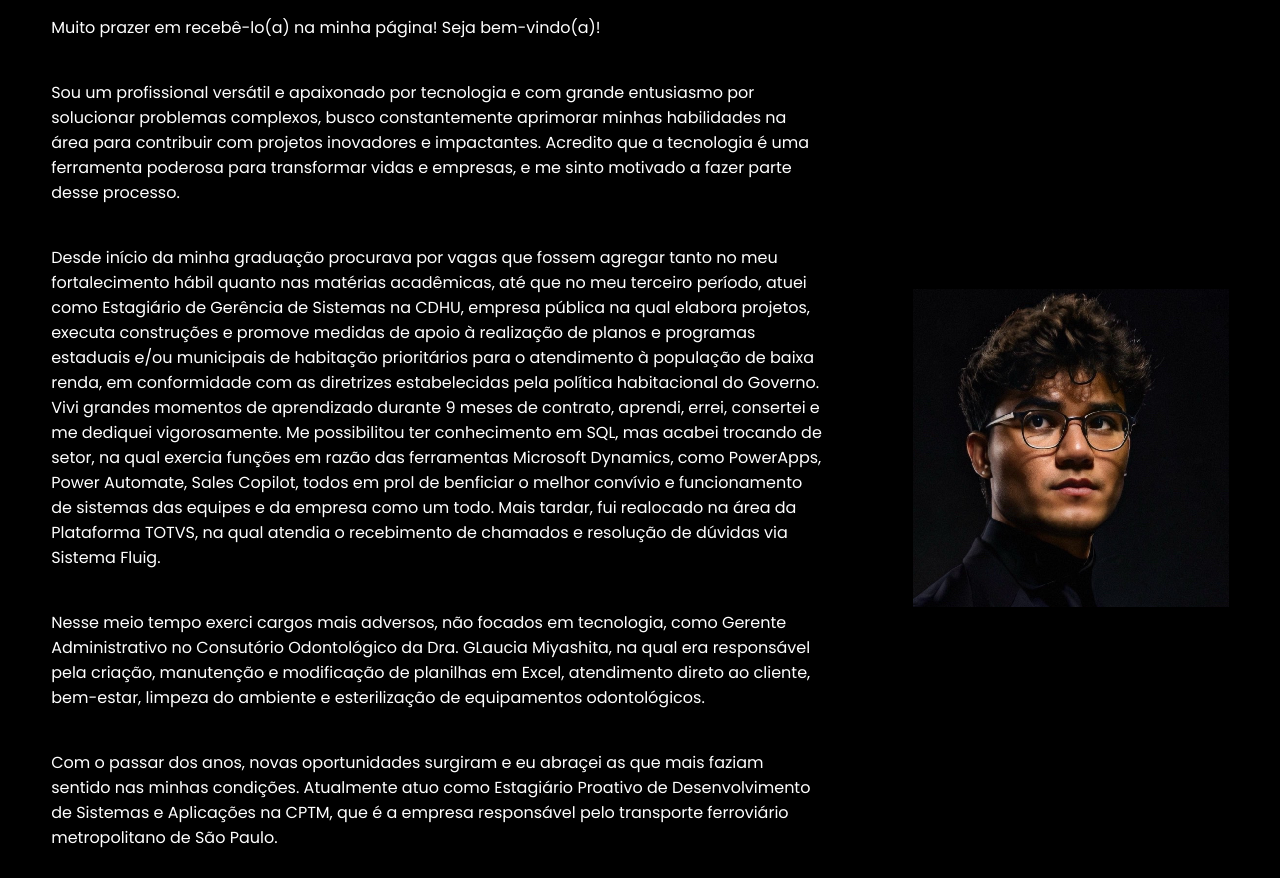
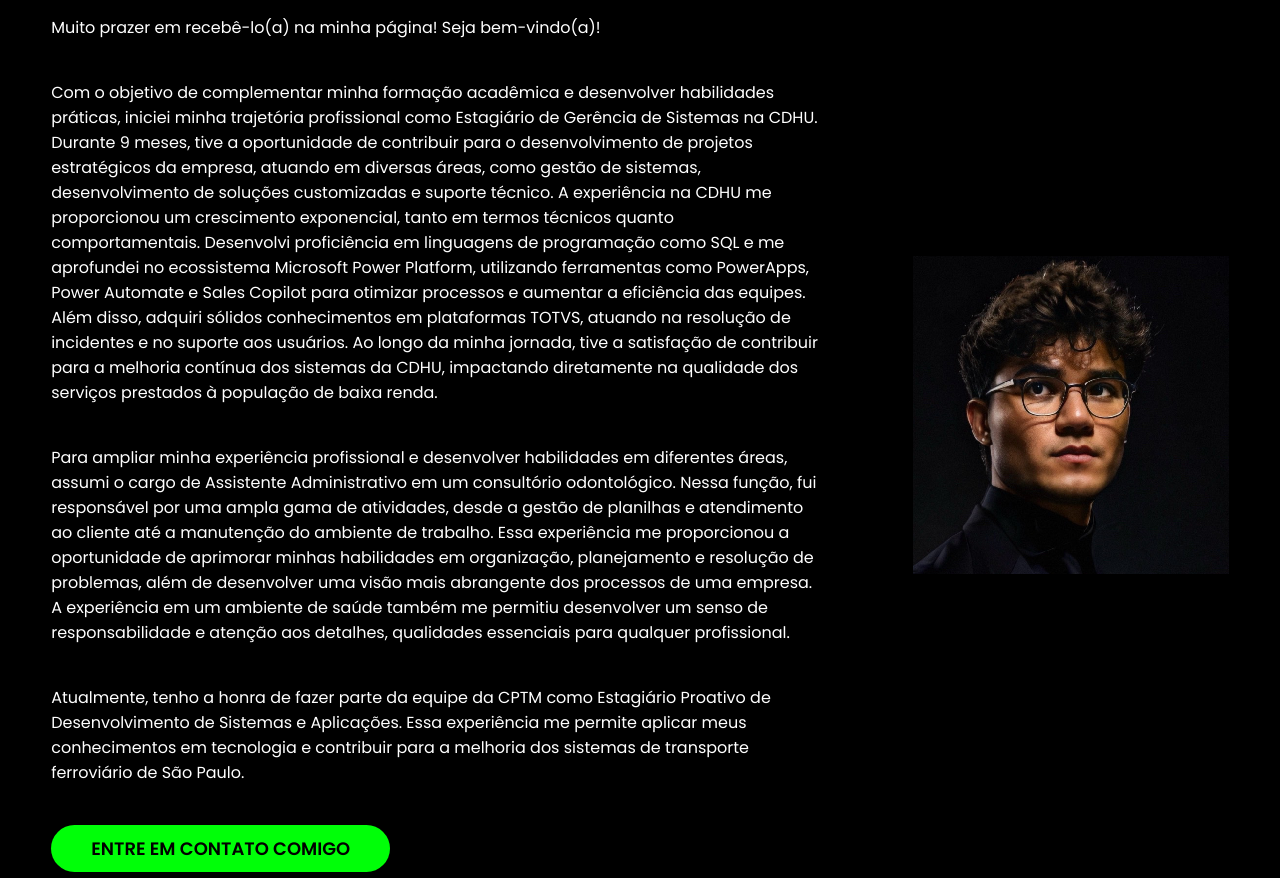
Before and after one commit to kenzocecilio/Portif-lio, a plain HTML site: page index.html in a window 1280 px wide. Shown: the part 308-1186 px from the top of the page. Drawn offline with nearby package versions, Linux system fonts and the light colour scheme.

Commit message:
Update index.html

```diff
--- a/index.html
+++ b/index.html
@@ -82,18 +82,22 @@
                     <div class="interface">
                     <div class="flex">
                         <div class="txt-topo-site">
-                            <h1>DESENVOLVEDOR DE SOFTWARE<span>.</span></h1>
+                            <h1>DESENVOLVEDOR FULL STACK<span>.</span></h1>
                             <p> Muito prazer em recebê-lo(a) na minha página! Seja bem-vindo(a)!</p>
-                            <p>Sou um profissional versátil e apaixonado por tecnologia e com grande entusiasmo por solucionar problemas complexos, busco constantemente aprimorar minhas habilidades na área para contribuir com projetos inovadores e impactantes. Acredito que a tecnologia é uma ferramenta poderosa para transformar vidas e empresas, e me sinto motivado a fazer parte desse processo.</p>
+                            <p>Com o objetivo de complementar minha formação acadêmica e desenvolver habilidades práticas, iniciei minha trajetória profissional como Estagiário de Gerência de Sistemas na CDHU. Durante 9 meses, tive a oportunidade de contribuir para o desenvolvimento de projetos estratégicos da empresa, atuando em diversas áreas, como gestão de sistemas, desenvolvimento de soluções customizadas e suporte técnico.
 
-                                <p>Desde início da minha graduação procurava por vagas que fossem agregar tanto no meu fortalecimento hábil quanto nas matérias acadêmicas, até que no meu terceiro período, atuei como Estagiário de Gerência de Sistemas na CDHU, empresa pública na qual elabora projetos, executa construções e promove medidas de apoio à realização de planos e programas estaduais e/ou municipais de habitação prioritários para o atendimento à população de baixa renda, em conformidade com as diretrizes estabelecidas pela política habitacional do Governo. Vivi grandes momentos de aprendizado durante 9 meses de contrato, aprendi, errei, consertei e me dediquei vigorosamente.
-                                    Me possibilitou ter conhecimento em SQL, mas acabei trocando de setor, na qual exercia funções em razão das ferramentas Microsoft Dynamics, como PowerApps, Power Automate, Sales Copilot, todos em prol de benficiar o melhor convívio e funcionamento de sistemas das equipes e da empresa como um todo. Mais tardar, fui realocado na área da Plataforma TOTVS, na qual atendia o recebimento de chamados e resolução de dúvidas via Sistema Fluig.</p>
+                                A experiência na CDHU me proporcionou um crescimento exponencial, tanto em termos técnicos quanto comportamentais. Desenvolvi proficiência em linguagens de programação como SQL e me aprofundei no ecossistema Microsoft Power Platform, utilizando ferramentas como PowerApps, Power Automate e Sales Copilot para otimizar processos e aumentar a eficiência das equipes. Além disso, adquiri sólidos conhecimentos em plataformas TOTVS, atuando na resolução de incidentes e no suporte aos usuários.
 
-                                <p>Nesse meio tempo exerci cargos mais adversos, não focados em tecnologia, como Gerente Administrativo no Consutório Odontológico da Dra. GLaucia Miyashita, na qual era responsável pela criação, manutenção e modificação de planilhas em Excel, atendimento direto ao cliente, bem-estar, limpeza do ambiente e esterilização de equipamentos odontológicos.
-                                </p>
+                                Ao longo da minha jornada, tive a satisfação de contribuir para a melhoria contínua dos sistemas da CDHU, impactando diretamente na qualidade dos serviços prestados à população de baixa renda.
+                            </p>
+
+                            <p>Para ampliar minha experiência profissional e desenvolver habilidades em diferentes áreas, assumi o cargo de Assistente Administrativo em um consultório odontológico. Nessa função, fui responsável por uma ampla gama de atividades, desde a gestão de planilhas e atendimento ao cliente até a manutenção do ambiente de trabalho.
+
+                                Essa experiência me proporcionou a oportunidade de aprimorar minhas habilidades em organização, planejamento e resolução de problemas, além de desenvolver uma visão mais abrangente dos processos de uma empresa. A experiência em um ambiente de saúde também me permitiu desenvolver um senso de responsabilidade e atenção aos detalhes, qualidades essenciais para qualquer profissional.
+                            </p>
 
                                 <p>
-                                    Com o passar dos anos, novas oportunidades surgiram e eu abraçei as que mais faziam sentido nas minhas condições. Atualmente atuo como Estagiário Proativo de Desenvolvimento de Sistemas e Aplicações na CPTM, que é a empresa responsável pelo transporte ferroviário metropolitano de São Paulo.
+                                    Atualmente, tenho a honra de fazer parte da equipe da CPTM como Estagiário Proativo de Desenvolvimento de Sistemas e Aplicações. Essa experiência me permite aplicar meus conhecimentos em tecnologia e contribuir para a melhoria dos sistemas de transporte ferroviário de São Paulo.
                                 </p>
 
                             <div class="kmc-contato">
```
